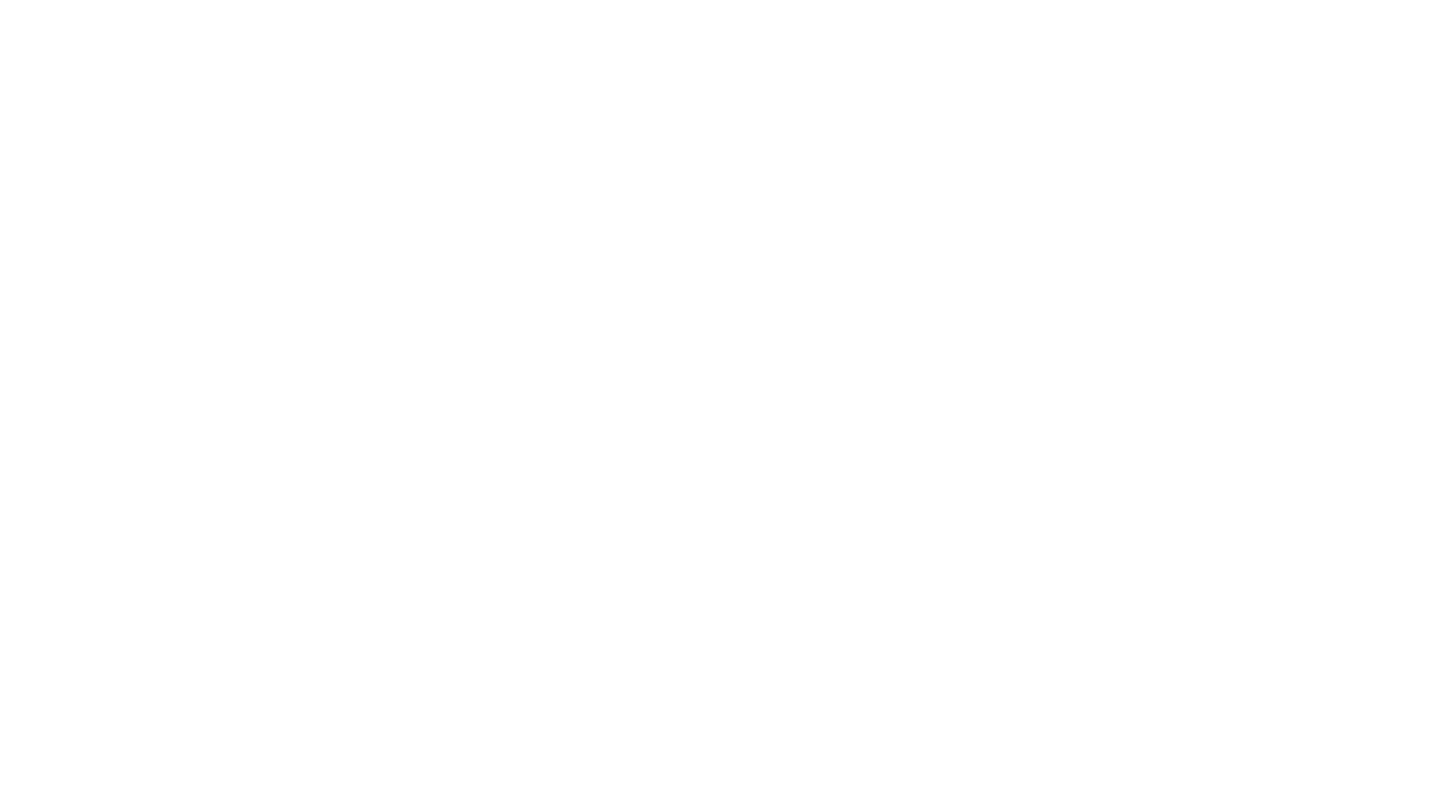
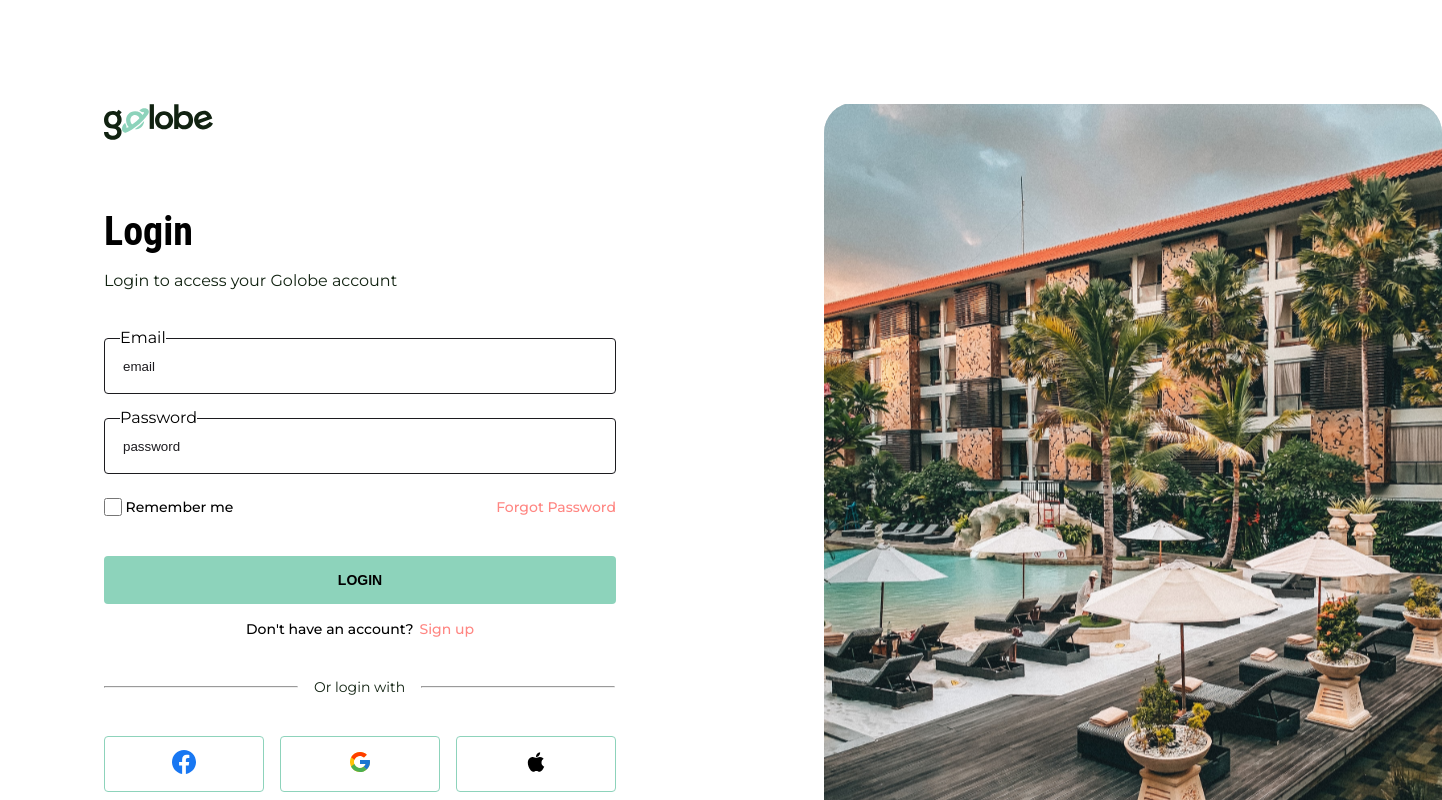
Before and after one commit to KirusaK/travel-planner-web, a React app in the folder frontend/: page /Login in a window 1280 px wide. Before the commit this address had no page. Shown: the top 800 px of the page, 1442 px wide, since content can reach past the window. Built offline with nearby package versions, Linux system fonts and the light colour scheme; the HTML template or start-up script is replaced by a standard one; a web font is replaced by a local one.

Commit message:
fix: resolve slider visibility and rendering issues; core logic is ready for further styling

```diff
--- a/frontend/src/app/App.jsx
+++ b/frontend/src/app/App.jsx
@@ -1,7 +1,7 @@
 import { Routes, Route } from "react-router-dom";
 import { FindFlight } from "../pages/FindFlight/FindFlight";
 import { Home } from "../pages/Home/Home";
-import { LoginForm } from "../widgets/LoginForm/LoginForm";
+import { Login } from "../pages/Login/Login";
 import { FindStays } from "../pages/FindStays/FindStays";
 
 const App = () => {
@@ -9,7 +9,7 @@ const App = () => {
     <Routes>
       <Route path="/" element={<Home />} />
       <Route path="/FindFlight" element={<FindFlight />} />
-      <Route path="/LoginForm" element={<LoginForm />} />
+      <Route path="/Login" element={<Login />} />
       <Route path="/FindStays" element={<FindStays />} />
     </Routes>
   );
--- a/frontend/src/widgets/Header/Header.jsx
+++ b/frontend/src/widgets/Header/Header.jsx
@@ -43,7 +43,7 @@ export const Header = ({ isTransparent }) => {
         </Link>
       </div>
       <div className={styles.header_button}>
-        <Link to="/LoginForm" className={styles.header_button_text1}>
+        <Link to="/Login" className={styles.header_button_text1}>
           Login
         </Link>
         <Link
--- a/frontend/src/widgets/LoginSlider/ui/Slider/Slider.jsx
+++ b/frontend/src/widgets/LoginSlider/ui/Slider/Slider.jsx
@@ -1,11 +1,43 @@
+import { useRef } from "react";
 import { SliderCard } from "../SliderCard/SliderCard";
 import styles from "./Slider.module.scss";
 
 export const Slider = (props) => {
   const { data } = props;
+  const sliderRef = useRef(null);
+
+  const handleMouseDown = (e) => {
+    const slider = sliderRef.current;
+    slider.isDown = true;
+    slider.startX = e.pageX - slider.offsetLeft;
+    slider.scrollLeftStart = slider.scrollLeft;
+  };
+
+  const handleMouseMove = (e) => {
+    const slider = sliderRef.current;
+
+    if (!slider.isDown) return;
+
+    e.preventDefault();
+    const x = e.pageX - slider.offsetLeft;
+    const walk = x - slider.startX;
+    slider.scrollLeft = slider.scrollLeftStart - walk;
+  };
+
+  const handleMouseUp = () => {
+    sliderRef.current.isDown = false;
+  };
+
   return (
     <section className={styles.Slider}>
-      <div className={styles.Slider__container}>
+      <div
+        className={styles.Slider__container}
+        ref={sliderRef}
+        onMouseDown={handleMouseDown}
+        onMouseMove={handleMouseMove}
+        onMouseUp={handleMouseUp}
+        onMouseLeave={handleMouseUp}
+      >
         {data.map((item) => (
           <SliderCard key={item.id} image={item.image} />
         ))}
--- a/frontend/src/widgets/LoginSlider/ui/SliderCard/SliderCard.module.scss
+++ b/frontend/src/widgets/LoginSlider/ui/SliderCard/SliderCard.module.scss
@@ -5,5 +5,6 @@
     background-position: center;
     width: 618px;
     height: 816px;
+    margin: 104px 104px 104px 0;
   }
 }
--- a/frontend/src/widgets/Reviews/ui/ReviewCard/ReviewCard.jsx
+++ b/frontend/src/widgets/Reviews/ui/ReviewCard/ReviewCard.jsx
@@ -1,5 +1,4 @@
 import sprite from "../../../../shared/assets/icons/symbol-defs.svg";
-
 import styles from "./ReviewCard.module.scss";
 
 export const ReviewCard = (props) => {
```
